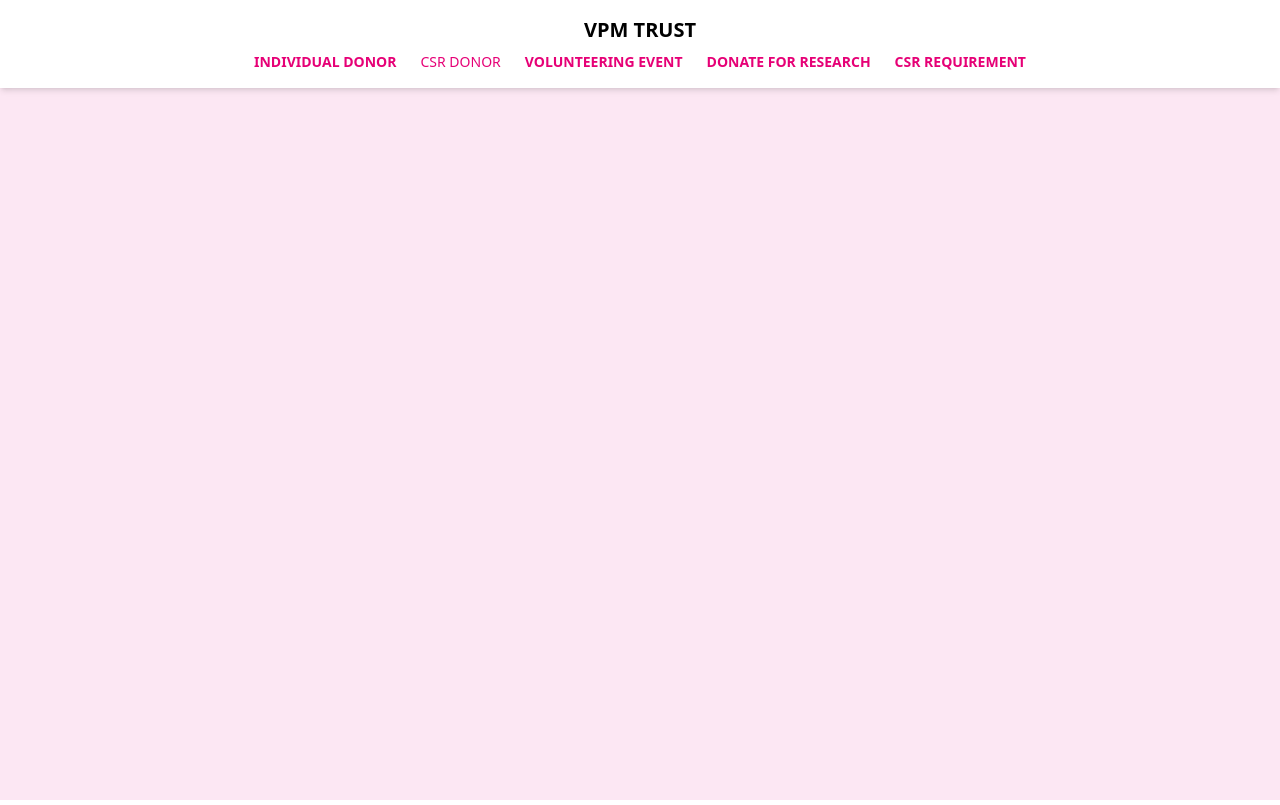
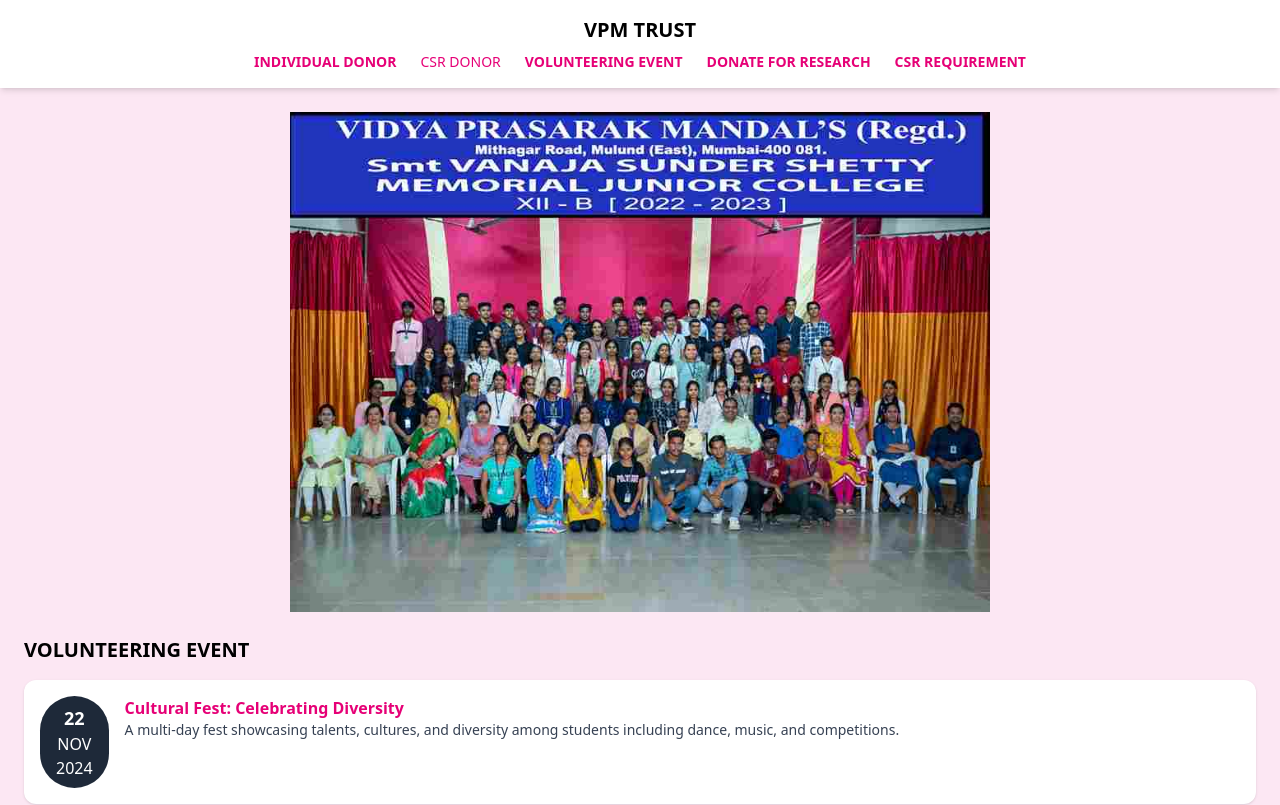
Before and after one commit to VPMWebApps/Frontend---Donor-database, a React (Vite) app in the folder frontend/: page / in a window 1280 px wide. Shown: the top 805 px of the page. Built offline with nearby package versions, Linux system fonts and the light colour scheme.

Commit message:
Changed html file

```diff
--- a/frontend/index.html
+++ b/frontend/index.html
@@ -4,7 +4,7 @@
     <meta charset="UTF-8" />
     <link rel="icon" type="image/svg+xml" href="/vite.svg" />
     <meta name="viewport" content="width=device-width, initial-scale=1.0" />
-    <title>Vite + React</title>
+    <title>Donor App</title>
     <link rel="stylesheet" href="src/App.css">
   </head>
   <body>
--- a/frontend/src/App.jsx
+++ b/frontend/src/App.jsx
@@ -14,7 +14,7 @@
         <Routes>
           <Route path="/individual-donor" element={<IndividualDonor />} />
           <Route path="/csr-donor" element={<CSRDonor />} />
-          <Route path="/event" element={<VolunteerEvents />} />
+          <Route path="/" element={<VolunteerEvents />} />
           <Route path="/research" element={<ResearchPrograms />} />
           <Route path="/csr-requirement" element={<CSRRequirement />} />
         </Routes>
--- a/frontend/src/components/Navbar/Navbar.jsx
+++ b/frontend/src/components/Navbar/Navbar.jsx
@@ -7,7 +7,7 @@
       <div className="flex gap-6 flex-wrap justify-center text-sm font-semibold">
         <Link to="/individual-donor" className="text-pink-600 hover:underline">INDIVIDUAL DONOR</Link>
         <Link to="/csr-donor" className="text-pink-600 font-medium hover:text-pink-800 transition-colors duration-200">CSR DONOR</Link>
-        <Link to="/event" className="text-pink-600 hover:underline">VOLUNTEERING EVENT</Link>
+        <Link to="/" className="text-pink-600 hover:underline">VOLUNTEERING EVENT</Link>
         <Link to="/research" className="text-pink-600 hover:underline">DONATE FOR RESEARCH</Link>
         <Link to="/csr-requirement" className="text-pink-600 hover:underline">CSR REQUIREMENT</Link>
 
```
